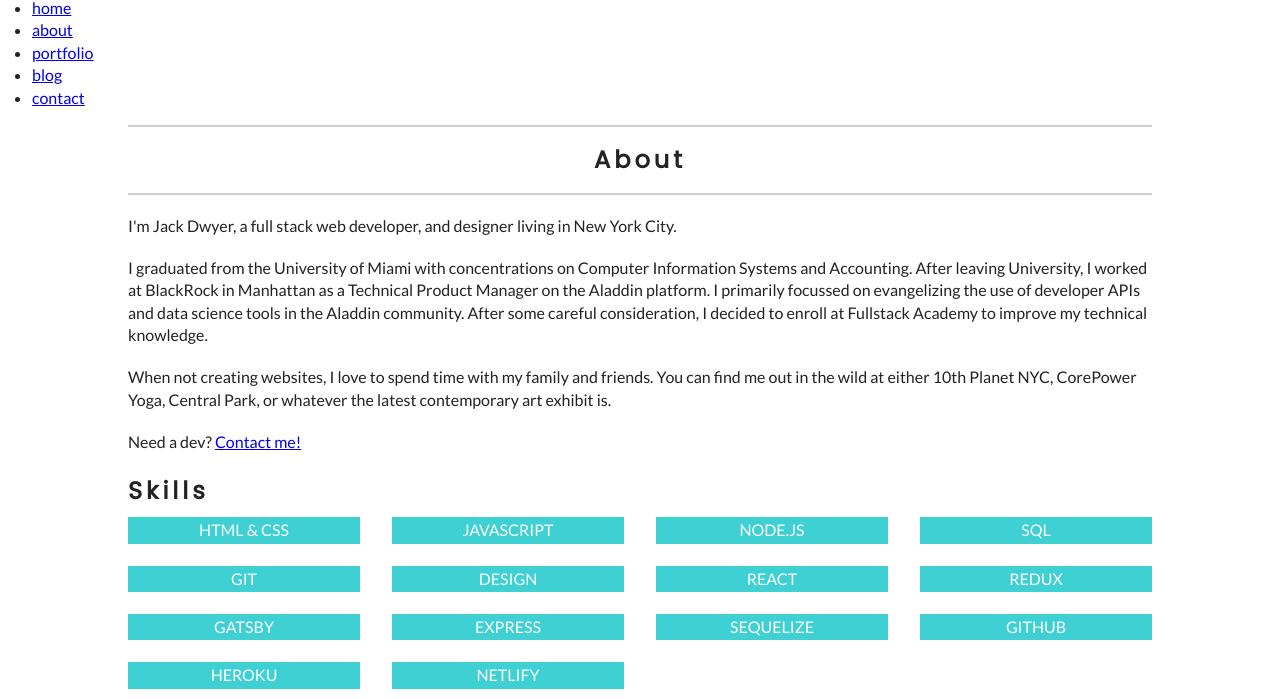
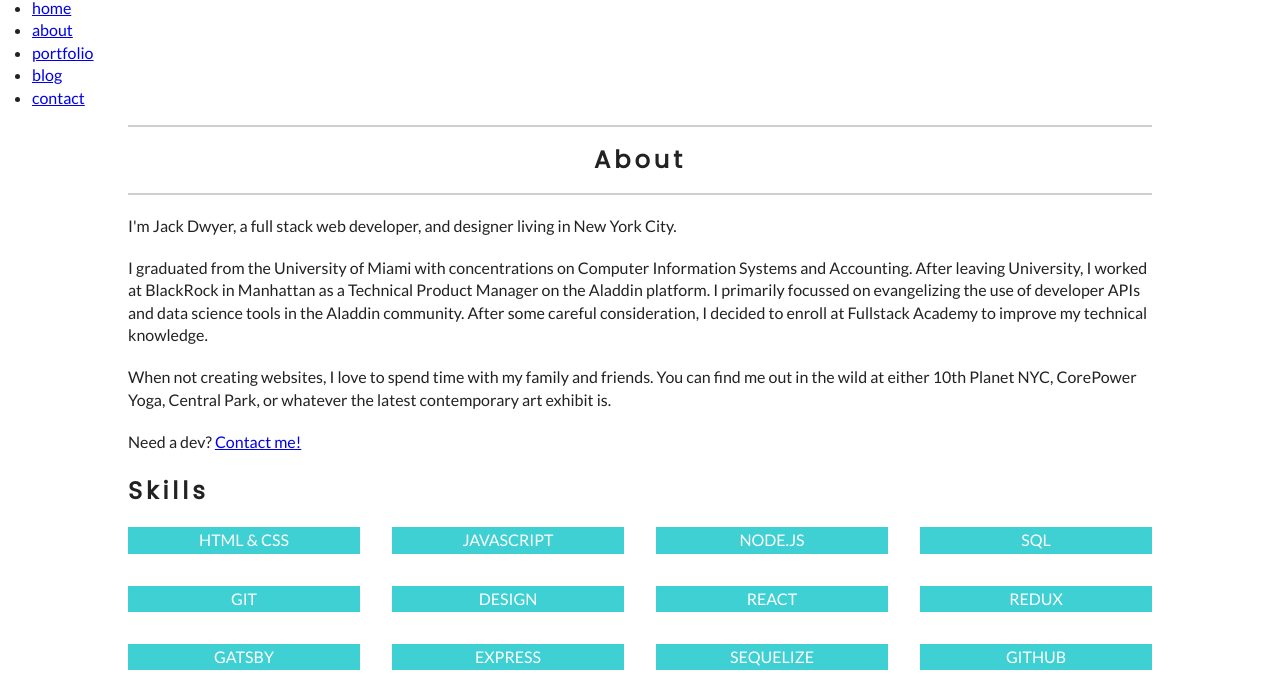
Before and after one commit to dwyfrequency/jd-portfolio, a Gatsby site: page /about in a window 1280 px wide. Shown: the part 93-792 px from the top of the page. Built offline with nearby package versions, Linux system fonts and the light colour scheme; Gatsby itself is replaced by a stand-in of ours.

Commit message:
removing some top margin in skilllistitems

```diff
--- a/src/components/about/Skills.js
+++ b/src/components/about/Skills.js
@@ -14,7 +14,6 @@ const SkillListItem = styled.li`
   background: var(--primaryColor);
   color: var(--mainWhite);
   padding: 2px;
-  margin-top: -10px;
   text-align: center;
   text-transform: uppercase;
 `
```
